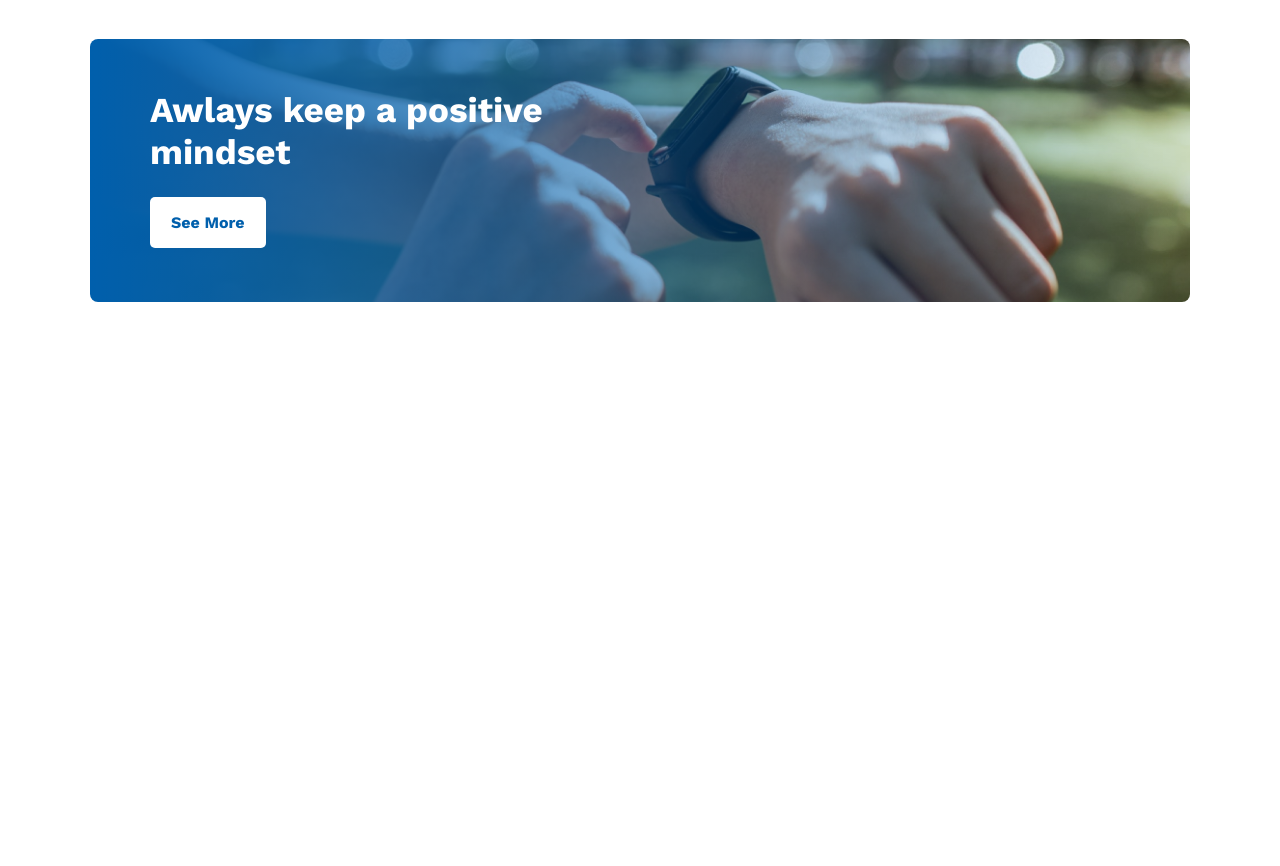
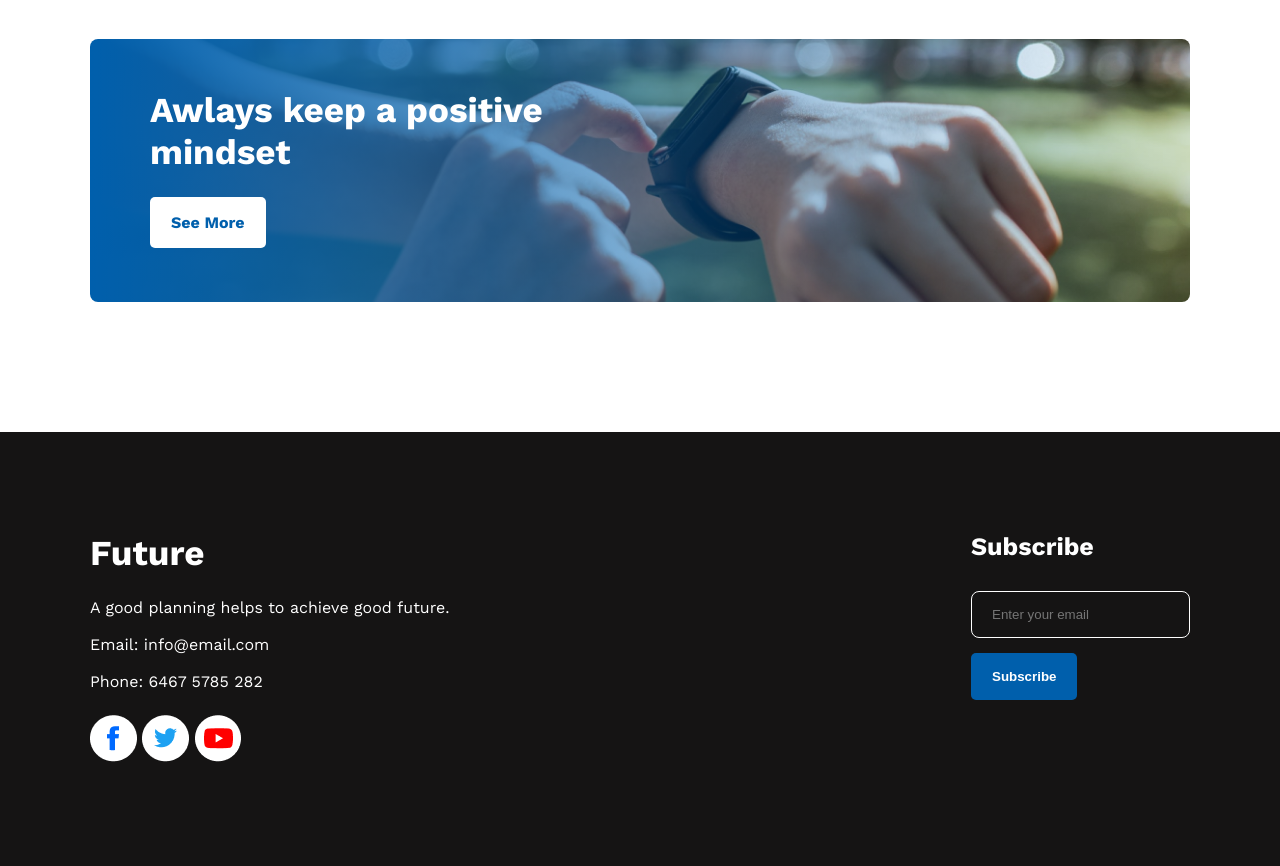
Before and after one commit to rifattasneem/new-me, a plain HTML site: page index.html in a window 1280 px wide. Shown: the part 2535-3401 px from the top of the page. Before the commit the page ends 2967 px from the top, so only its background shows below. Drawn offline with nearby package versions, Linux system fonts and the light colour scheme.

Commit message:
footer added

```diff
--- a/index.html
+++ b/index.html
@@ -89,5 +89,29 @@
       </div>
    </section>
 
+   <footer>
+      <div class="container">
+         <div class="contact container-sm">
+            <h2>Future</h2>
+            <p>A good planning helps to achieve good future.</p>
+            <p>Email: info@email.com</p>
+            <p>Phone: 6467 5785 282</p>
+
+            <div class="social">
+               <img src="image/icons/fb.png" alt="Facebook icon">
+               <img src="image/icons/twitter.png" alt="Twitter icon">
+               <img src="image/icons/youtube.png" alt="Youtube icon">
+            </div>
+         </div>
+         <div class="newsletter">
+            <h3>Subscribe</h3>
+            <form action="">
+               <input type="text" placeholder="Enter your email"><br>
+               <button type="submit" class="btn footer-btn">Subscribe</button>
+            </form>
+         </div>
+      </div>
+   </footer>
+
 </body>
 </html>
--- a/style.css
+++ b/style.css
@@ -46,6 +46,10 @@ li{
    text-decoration: none;
    border: 1px solid transparent;
    border-radius: 5px;
+}
+.footer-btn{
+   background: #005FAC;
+   color: #ffffff;
 }
 
 /* Banner starts */
@@ -128,3 +132,29 @@ li{
    margin-bottom: 40px;
 }
 /* Always keep positive ends */
+
+/* Footer starts */
+footer{
+   padding: 100px 0;
+   background-color: rgba(21, 20, 20, 1);
+   color: #ffffff;
+}
+footer p{
+   padding-bottom: 10px;
+}
+footer .container{
+   display: flex;
+   justify-content: space-between;
+}
+footer .container .contact .social{
+   padding-top: 10px;
+}
+footer .container .newsletter form input{
+   margin: 20px 0 15px;
+   padding: 15px 20px;
+   background-color: transparent;
+   color: #ffffff;
+   border: 1px solid #FFFFFF;
+   border-radius: 8px;
+}
+/* Footer ends */
```
